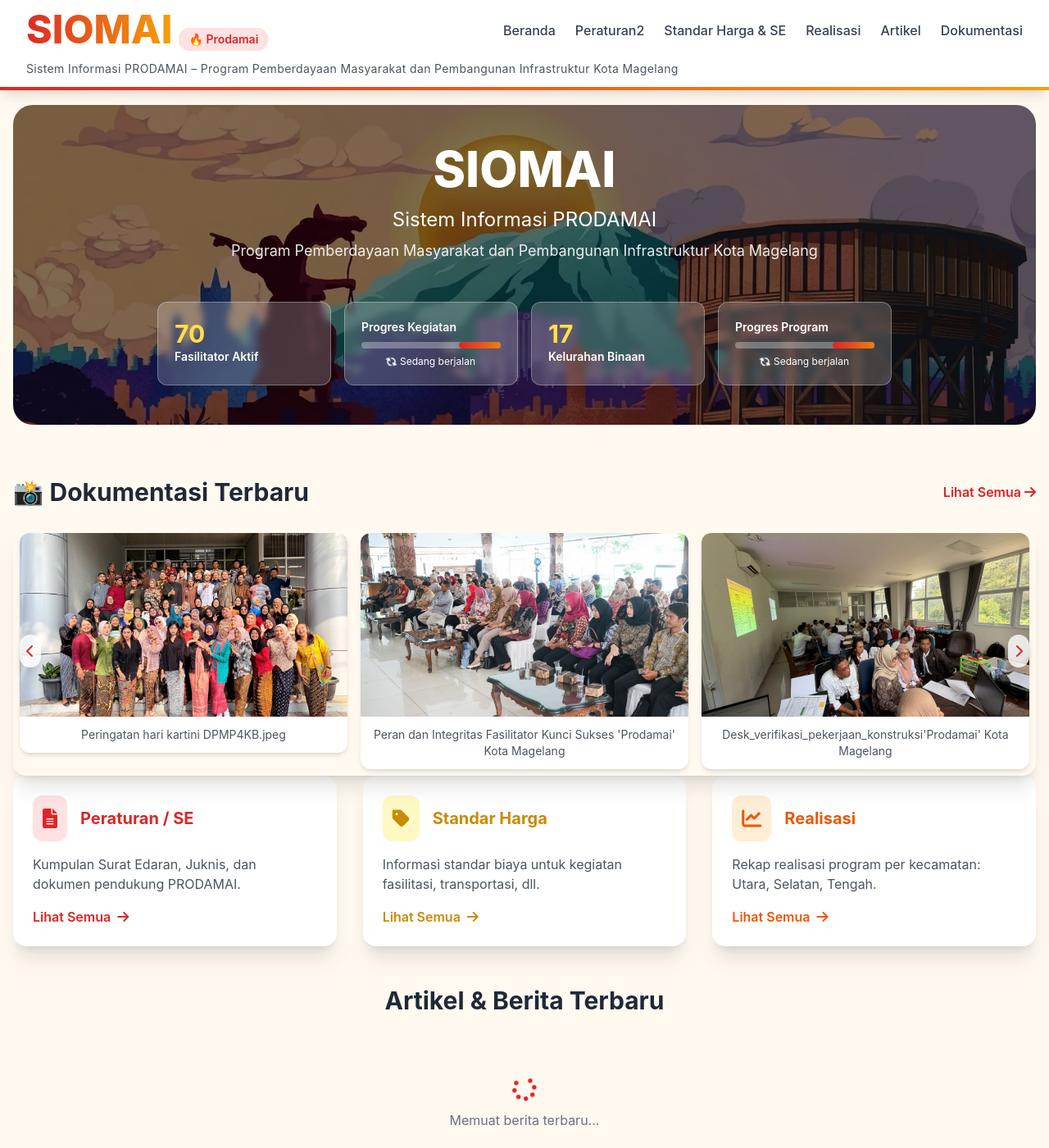
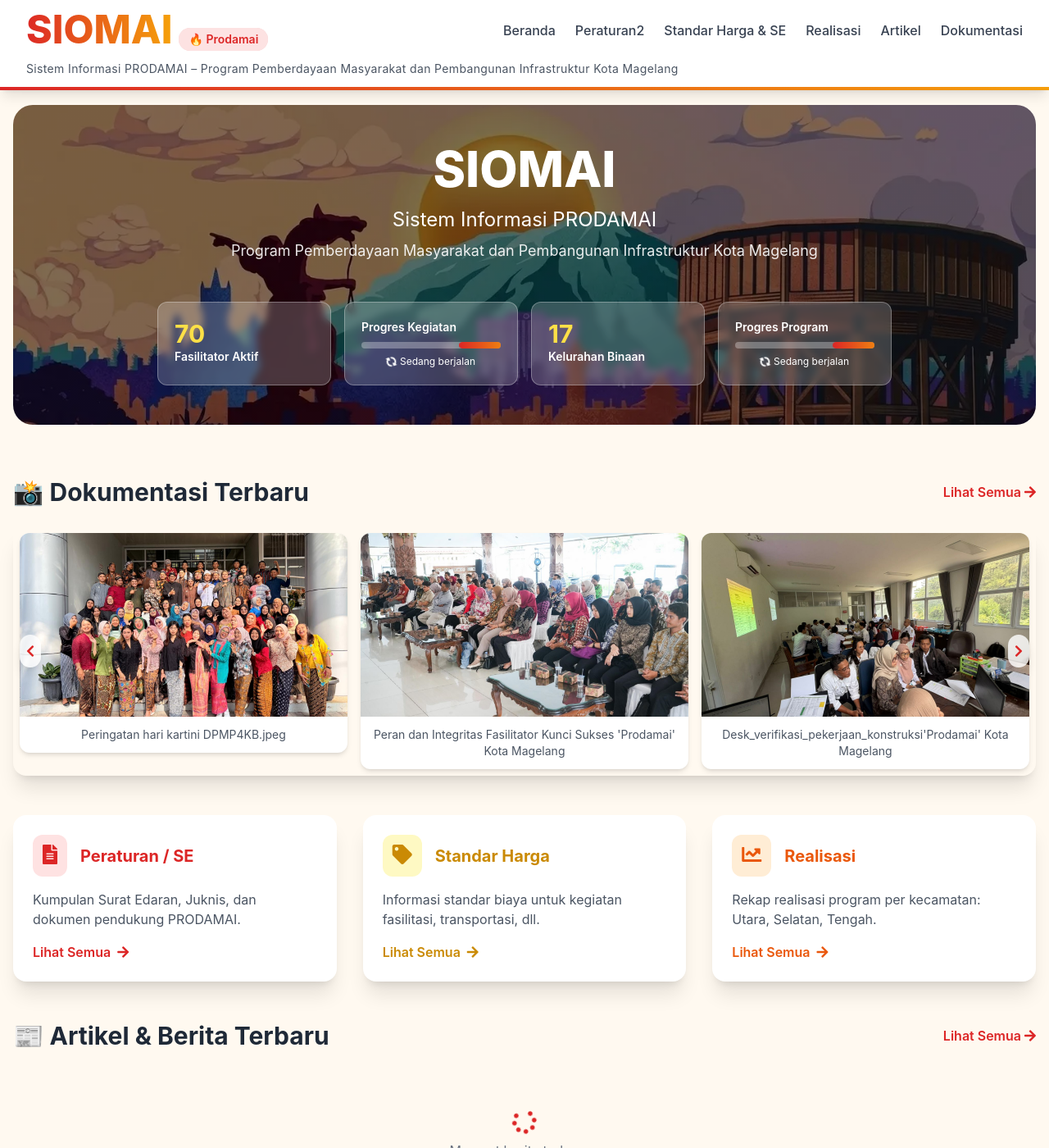
Before and after one commit to fasilitatormgl/siomai, a Jekyll site: the page built from index.html, in a window 1280 px wide and 1400 px high. Shown: the whole window at 82% size. Built offline with Jekyll 4.4.1, drawn with Linux system fonts in a browser that asks for light colours; nearby versions of some CDN libraries; comment, search, counter and statistics services are not loaded.

Commit message:
Update index.html

```diff
--- a/index.html
+++ b/index.html
@@ -82,7 +82,7 @@
 </div>
 
 <!-- Tiga Card Kategori -->
-<div class="grid md:grid-cols-3 gap-8 mb-12">
+<div class="grid md:grid-cols-3 gap-8 my-12">
     <div class="bg-white rounded-2xl shadow-xl p-6 hover-scale">
         <div class="flex items-center mb-4">
             <div class="p-3 bg-red-100 rounded-xl mr-4"><i class="fas fa-file-alt text-2xl text-red-600"></i></div>
@@ -109,18 +109,20 @@
     </div>
 </div>
 
+<!-- Artikel & Berita Terbaru -->
 <div class="mt-12">
-    <h2 class="text-3xl font-bold text-center mb-8">Artikel & Berita Terbaru</h2>
+    <div class="flex justify-between items-center mb-8">
+        <h2 class="text-3xl font-bold text-gray-800">📰 Artikel & Berita Terbaru</h2>
+        <a href="{{ site.baseurl }}/artikel" class="text-red-600 hover:text-red-800 font-semibold flex items-center gap-1">
+            Lihat Semua <i class="fas fa-arrow-right"></i>
+        </a>
+    </div>
 
     <div id="berita-home-grid" class="grid md:grid-cols-3 gap-6">
         <div class="col-span-3 text-center py-10 text-gray-500">
             <i class="fas fa-spinner fa-spin text-3xl mb-2 text-red-600"></i>
             <p>Memuat berita terbaru...</p>
         </div>
-    </div>
-
-    <div class="text-center mt-8">
-        <a href="{{ site.baseurl }}/artikel" class="inline-block bg-gradient-to-r from-red-600 to-yellow-600 text-white px-8 py-3 rounded-full font-semibold hover:shadow-lg transition">Lihat Semua Artikel</a>
     </div>
 </div>
 
@@ -150,42 +152,95 @@
             const snapshot = await getDocs(q);
             grid.innerHTML = ''; // Hapus loading
 
+            if (snapshot.empty) {
+                grid.innerHTML = `
+                    <div class="col-span-3 text-center py-10 text-gray-500">
+                        <i class="fas fa-newspaper text-4xl mb-3 text-gray-300"></i>
+                        <p>Belum ada berita yang dipublikasikan.</p>
+                    </div>
+                `;
+                return;
+            }
+
             snapshot.forEach((doc) => {
                 const data = doc.data();
                 const id = doc.id;
 
-                // Proses ringkasan teks
+                // Proses ringkasan teks dari konten HTML
                 const tempDiv = document.createElement('div');
-                tempDiv.innerHTML = data.content;
-                const ringkasan = (tempDiv.textContent || "").split(" ").slice(0, 15).join(" ") + "...";
+                tempDiv.innerHTML = data.content || '';
+                const ringkasan = (tempDiv.textContent || "Belum ada konten").split(" ").slice(0, 15).join(" ") + "...";
 
-                // Buat card
-                // Buat URL friendly: /baca/slug-id
-const urlSlug = data.slug ? `${data.slug}` : 'berita';
+                // ✅ BUAT URL FRIENDLY DENGAN SLUG
+                const urlSlug = data.slug || 'berita';
                 const beritaUrl = `baca/${urlSlug}-${id}`;
 
-grid.innerHTML += `
-    <div class="bg-white rounded-2xl shadow-xl overflow-hidden hover-scale">
-        <img src="${data.imageUrl || 'https://i.ibb.co/pBR7jwRB/damai1-c9b079aa44.jpg'}" class="w-full h-48 object-cover">
+                // Format tanggal
+                let tanggal = '';
+                if (data.createdAt) {
+                    const date = data.createdAt.toDate();
+                    tanggal = date.toLocaleDateString('id-ID', {
+                        day: '2-digit',
+                        month: 'long',
+                        year: 'numeric'
+                    });
+                }
+
+                // Buat card berita
+                const card = document.createElement('div');
+                card.className = 'bg-white rounded-2xl shadow-xl overflow-hidden hover-scale group';
+                card.innerHTML = `
+                    <div class="relative overflow-hidden">
+                        <img src="${data.imageUrl || 'https://i.ibb.co/pBR7jwRB/damai1-c9b079aa44.jpg'}"
+                             class="w-full h-48 object-cover group-hover:scale-105 transition duration-500"
+                             alt="${data.title}"
+                             loading="lazy">
+                        <span class="absolute top-3 left-3 bg-red-600 text-white text-xs font-semibold px-3 py-1 rounded-full uppercase">
+                            ${data.category || 'Berita'}
+                        </span>
+                    </div>
                     <div class="p-6">
-            <h3 class="text-xl font-bold mb-2">
-                <a href="${beritaUrl}" class="text-gray-800 hover:text-red-600">${data.title}</a>
+                        <div class="flex items-center text-gray-500 text-xs mb-3">
+                            <i class="far fa-calendar-alt mr-1"></i>
+                            <span>${tanggal}</span>
+                        </div>
+                        <h3 class="text-xl font-bold mb-2 line-clamp-2">
+                            <a href="${beritaUrl}" class="text-gray-800 hover:text-red-600 transition">
+                                ${data.title || 'Tanpa Judul'}
+                            </a>
                         </h3>
-            <p class="text-gray-500 text-sm">${data.createdAt?.toDate().toLocaleDateString('id-ID') || ''}</p>
-            <p class="text-gray-600 mt-2">${ringkasan}</p>
-            <a href="${beritaUrl}" class="inline-block mt-4 text-red-600 font-semibold">Baca →</a>
-        </div>
+                        <p class="text-gray-600 text-sm mb-4">${ringkasan}</p>
+                        <a href="${beritaUrl}"
+                           class="inline-flex items-center text-red-600 font-semibold hover:text-red-800 transition">
+                            Baca Selengkapnya
+                            <i class="fas fa-arrow-right ml-2 group-hover:translate-x-1 transition"></i>
+                        </a>
                     </div>
                 `;
+
+                grid.appendChild(card);
             });
+
         } catch (e) {
-            grid.innerHTML = '<p class="col-span-3 text-center text-red-500">Gagal memuat berita.</p>';
+            console.error("Error loading berita:", e);
+            grid.innerHTML = `
+                <div class="col-span-3 text-center py-10">
+                    <i class="fas fa-exclamation-circle text-4xl text-red-500 mb-3"></i>
+                    <p class="text-red-500">Gagal memuat berita. Silakan refresh halaman.</p>
+                    <button onclick="location.reload()" class="mt-3 bg-red-600 text-white px-4 py-2 rounded-full hover:bg-red-700 text-sm">
+                        🔄 Muat Ulang
+                    </button>
+                </div>
+            `;
         }
     }
+
+    // Load berita saat halaman siap
     loadBeritaHome();
 </script>
 
 <style>
+    /* Progress bar animation */
     .progress-bar-animate {
         background: linear-gradient(90deg, #dc2626, #f59e0b, #dc2626);
         background-size: 200% auto;
@@ -211,38 +268,91 @@
     @media (min-width: 1024px) {
         .carousel-slide { width: 33.333%; }
     }
+
+    /* Hover effects */
+    .hover-scale {
+        transition: transform 0.3s ease, box-shadow 0.3s ease;
+    }
+    .hover-scale:hover {
+        transform: translateY(-5px);
+        box-shadow: 0 20px 25px -5px rgba(0, 0, 0, 0.1), 0 10px 10px -5px rgba(0, 0, 0, 0.04);
+    }
+
+    /* Line clamp for titles */
+    .line-clamp-2 {
+        display: -webkit-box;
+        -webkit-line-clamp: 2;
+        -webkit-box-orient: vertical;
+        overflow: hidden;
+    }
+
+    /* Smooth transitions */
+    .group:hover .group-hover\:scale-105 {
+        transform: scale(1.05);
+    }
+    .group:hover .group-hover\:translate-x-1 {
+        transform: translateX(4px);
+    }
 </style>
 
 <script>
+    // === CAROUSEL LOGIC ===
     const track = document.getElementById('carouselTrack');
     const slides = Array.from(document.querySelectorAll('.carousel-slide'));
     const prevBtn = document.getElementById('prevBtn');
     const nextBtn = document.getElementById('nextBtn');
     let currentIndex = 0;
-    const slidesToShow = window.innerWidth >= 1024 ? 3 : (window.innerWidth >= 768 ? 2 : 1);
+    let slidesToShow = window.innerWidth >= 1024 ? 3 : (window.innerWidth >= 768 ? 2 : 1);
     const totalSlides = slides.length;
 
     function updateCarousel() {
+        if (!track || slides.length === 0) return;
         const slideWidth = slides[0]?.offsetWidth || 0;
         track.style.transform = `translateX(-${currentIndex * slideWidth}px)`;
     }
 
     function nextSlide() {
-        if (currentIndex + slidesToShow < totalSlides) currentIndex++;
-        else currentIndex = 0;
+        if (currentIndex + slidesToShow < totalSlides) {
+            currentIndex++;
+        } else {
+            currentIndex = 0; // Loop kembali ke awal
+        }
         updateCarousel();
     }
 
     function prevSlide() {
-        if (currentIndex > 0) currentIndex--;
-        else currentIndex = totalSlides - slidesToShow;
+        if (currentIndex > 0) {
+            currentIndex--;
+        } else {
+            currentIndex = totalSlides - slidesToShow; // Loop ke akhir
+        }
         updateCarousel();
     }
-    if (prevBtn && nextBtn) {
+
+    if (prevBtn && nextBtn && slides.length > 0) {
         nextBtn.addEventListener('click', nextSlide);
         prevBtn.addEventListener('click', prevSlide);
-        setInterval(nextSlide, 4000);
-        window.addEventListener('resize', updateCarousel);
+
+        // Auto-play setiap 4 detik
+        let autoPlay = setInterval(nextSlide, 4000);
+
+        // Stop auto-play saat hover
+        const carouselContainer = document.querySelector('.carousel-container');
+        carouselContainer?.addEventListener('mouseenter', () => clearInterval(autoPlay));
+        carouselContainer?.addEventListener('mouseleave', () => {
+            autoPlay = setInterval(nextSlide, 4000);
+        });
+
+        // Update slidesToShow saat resize
+        window.addEventListener('resize', () => {
+            slidesToShow = window.innerWidth >= 1024 ? 3 : (window.innerWidth >= 768 ? 2 : 1);
+            updateCarousel();
+        });
+
+        // Initial setup
         updateCarousel();
     }
 </script>
+
+<!-- Font Awesome -->
+<link rel="stylesheet" href="https://cdnjs.cloudflare.com/ajax/libs/font-awesome/5.15.4/css/all.min.css">
```
Also changed, not shown: other parts of index.html (+2 -0 lines). Lines whose indentation alone changed are shown as unchanged.
